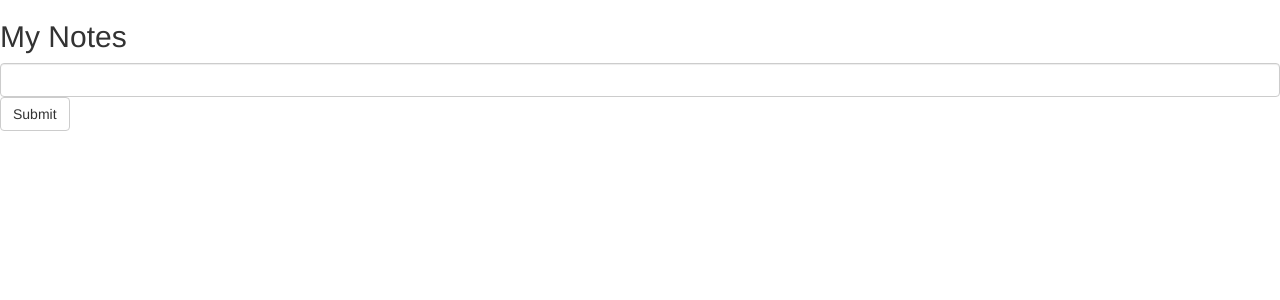
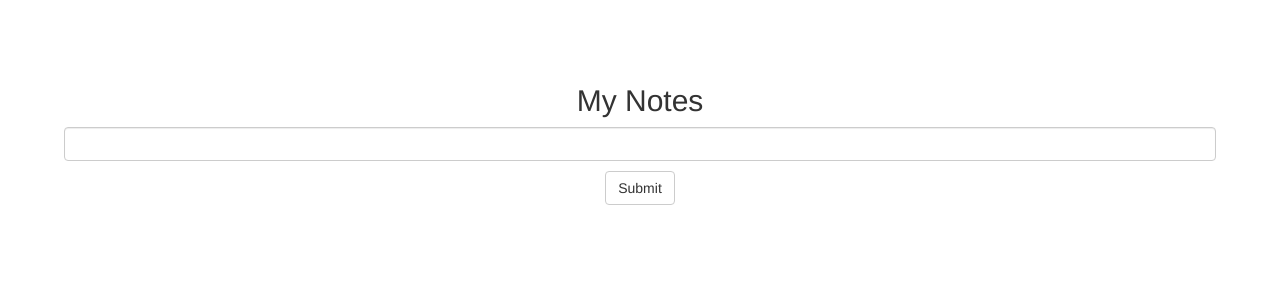
Before and after one commit to icyJoseph/notes, a React (Create React App) app: page / in a window 1280 px wide. Shown: the top 300 px of the page. Built offline with nearby package versions, Linux system fonts and the light colour scheme.

Commit message:
style: center and spacing for elements

```diff
--- /dev/null
+++ b/src/index.css
@@ -0,0 +1,8 @@
+body {
+  text-align: center;
+  padding: 5%;
+}
+
+Button {
+  margin: 10px;
+}
--- a/src/index.js
+++ b/src/index.js
@@ -1,5 +1,6 @@
 import React from "react";
 import ReactDOM from "react-dom";
 import App from "./components/App";
+import "./index.css";
 
 ReactDOM.render(<App />, document.getElementById("root"));
```
